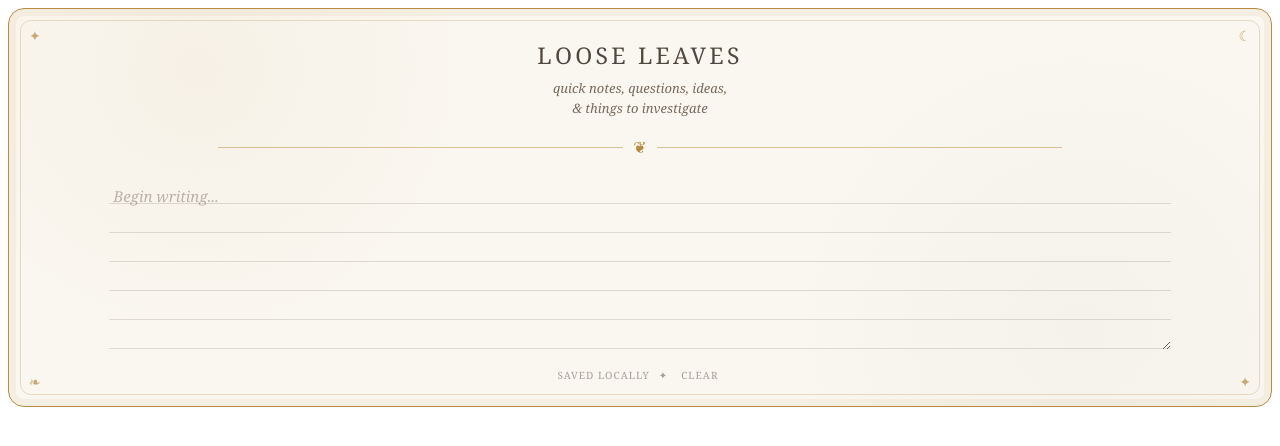
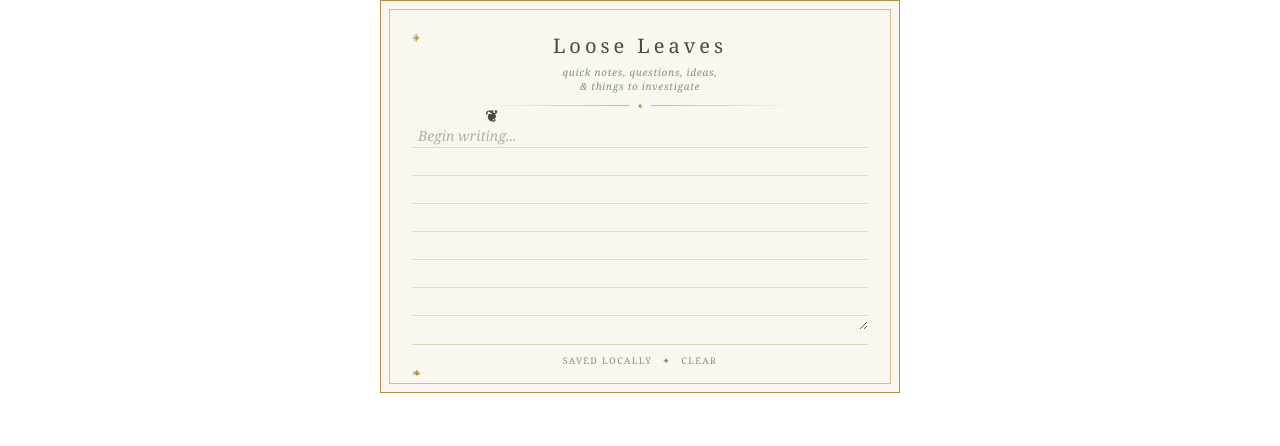
Before and after one commit to crystalroses44-ux/the-archive-widgets, a plain HTML site: page index.html in a window 1280 px wide. Drawn offline with Linux system fonts and the light colour scheme.

Commit message:
Update style.css

```diff
--- a/style.css
+++ b/style.css
@@ -2,186 +2,223 @@
   box-sizing: border-box;
 }
 
+html,
 body {
   margin: 0;
+  padding: 0;
+  width: 100%;
   background: transparent;
+}
+
+body {
   font-family: Georgia, "Times New Roman", serif;
+  color: #51483d;
 }
+
+/* MAIN CARD */
 
 .loose-leaves-widget {
   width: 100%;
+  max-width: 520px;
+  margin: 0 auto;
   padding: 8px;
-  background: transparent;
+  background: #faf7f0;
+  border: 1px solid #b68b45;
+  position: relative;
 }
 
 .inner-frame {
   position: relative;
-  padding: 30px 28px 22px;
-  background:
-    radial-gradient(circle at 15% 15%,
-      rgba(182, 139, 69, 0.06),
-      transparent 24%),
-    radial-gradient(circle at 85% 80%,
-      rgba(130, 144, 116, 0.05),
-      transparent 26%),
-    #faf7f0;
-  border: 1px solid #b68b45;
-  border-radius: 16px;
-  color: #51483d;
-  box-shadow:
-    inset 0 0 0 7px rgba(182, 139, 69, 0.08);
+  padding: 22px 22px 16px;
+  border: 1px solid rgba(182, 139, 69, 0.55);
+  background: #faf7f0;
 }
 
-.inner-frame::before {
-  content: "";
+/* CORNER ORNAMENTS */
+
+.corner {
   position: absolute;
-  inset: 11px;
-  border: 1px solid rgba(182, 139, 69, 0.28);
-  border-radius: 11px;
-  pointer-events: none;
+  color: #b68b45;
+  font-size: 11px;
+  line-height: 1;
+  opacity: 0.85;
 }
 
+.corner.top-left {
+  top: 8px;
+  left: 10px;
+}
+
+.corner.top-right {
+  top: 8px;
+  right: 10px;
+}
+
+.corner.bottom-left {
+  bottom: 8px;
+  left: 10px;
+}
+
+.corner.bottom-right {
+  bottom: 8px;
+  right: 10px;
+}
+
+/* HEADER */
+
 .title {
-  position: relative;
+  margin: 0;
   text-align: center;
-  text-transform: uppercase;
-  letter-spacing: 0.14em;
-  font-size: 23px;
+  font-size: 20px;
   font-weight: 500;
+  letter-spacing: 4px;
+  color: #51483d;
 }
 
 .subtitle {
-  position: relative;
+  margin: 6px 0 12px;
   text-align: center;
-  margin-top: 8px;
-  font-size: 13px;
-  line-height: 1.5;
+  font-size: 10px;
   font-style: italic;
-  color: #766a5d;
+  letter-spacing: 0.7px;
+  color: #829074;
 }
 
+/* DIVIDER */
+
 .divider {
+  width: 68%;
+  height: 1px;
+  margin: 0 auto 14px;
+  background: linear-gradient(
+    to right,
+    transparent,
+    rgba(182, 139, 69, 0.65),
+    transparent
+  );
   position: relative;
-  display: flex;
-  align-items: center;
-  gap: 10px;
-  width: 70%;
-  margin: 18px auto 17px;
-  color: #b68b45;
 }
 
-.divider span {
-  height: 1px;
-  flex: 1;
-  background: rgba(182, 139, 69, 0.5);
+.divider::after {
+  content: "✦";
+  position: absolute;
+  left: 50%;
+  top: 50%;
+  transform: translate(-50%, -52%);
+  padding: 0 7px;
+  background: #faf7f0;
+  color: #b68b45;
+  font-size: 8px;
 }
 
-.divider b {
-  font-size: 16px;
-  font-weight: normal;
-}
+/* WRITING AREA */
 
-/* NOTE AREA */
 textarea {
-  position: relative;
   display: block;
-  width: 88%;
-  min-height: 175px;
-  margin: 0 auto;
-  padding: 7px 4px;
+  width: 100%;
+  min-height: 210px;
   resize: vertical;
+
   border: none;
   outline: none;
+
+  padding: 2px 6px 4px;
+
+  font-family: Georgia, "Times New Roman", serif;
+  font-size: 14px;
+  line-height: 28px;
   color: #51483d;
-  font-family: Georgia, "Times New Roman", serif;
-  font-size: 15px;
-  line-height: 29px;
+
   background-color: transparent;
-  background-image:
-    repeating-linear-gradient(to bottom,
-      transparent 0,
-      transparent 28px,
-      rgba(81, 72, 61, 0.17) 28px,
-      rgba(81, 72, 61, 0.17) 29px);
+
+  background-image: repeating-linear-gradient(
+    to bottom,
+    transparent 0,
+    transparent 27px,
+    rgba(118, 147, 154, 0.28) 27px,
+    rgba(118, 147, 154, 0.28) 28px
+  );
+
+  caret-color: #70433f;
 }
 
 textarea::placeholder {
-  color: rgba(81, 72, 61, 0.38);
+  color: rgba(81, 72, 61, 0.42);
   font-style: italic;
 }
 
-textarea:focus {
-  background-color: rgba(255, 255, 255, 0.18);
+textarea::-webkit-scrollbar {
+  width: 6px;
+}
+
+textarea::-webkit-scrollbar-thumb {
+  background: rgba(182, 139, 69, 0.3);
+  border-radius: 10px;
 }
 
 /* FOOTER */
+
 .footer {
-  position: relative;
+  margin-top: 14px;
+  padding-top: 9px;
+
+  border-top: 1px solid rgba(182, 139, 69, 0.35);
+
   display: flex;
   justify-content: center;
   align-items: center;
-  gap: 9px;
-  margin-top: 16px;
-  font-size: 10px;
-  letter-spacing: 0.1em;
+  gap: 10px;
+
+  font-size: 9px;
+  letter-spacing: 1.4px;
+  color: #829074;
   text-transform: uppercase;
-  color: rgba(81, 72, 61, 0.5);
 }
 
-#clearNotes {
-  border: 0;
-  padding: 2px 4px;
+.footer button,
+#clear,
+.clear-button {
+  border: none;
   background: transparent;
-  color: inherit;
-  font: inherit;
-  letter-spacing: inherit;
-  text-transform: inherit;
+  padding: 0;
+
+  font-family: Georgia, "Times New Roman", serif;
+  font-size: 9px;
+  letter-spacing: 1.4px;
+  text-transform: uppercase;
+
+  color: #829074;
   cursor: pointer;
 }
 
-#clearNotes:hover {
+.footer button:hover,
+#clear:hover,
+.clear-button:hover {
   color: #70433f;
 }
 
-/* DECORATION */
-.corner {
-  position: absolute;
-  color: rgba(182, 139, 69, 0.72);
-  font-size: 14px;
-}
+/* MOBILE / NARROW NOTION COLUMNS */
 
-.corner-tl {
-  top: 17px;
-  left: 20px;
-}
+@media (max-width: 420px) {
+  .loose-leaves-widget {
+    padding: 6px;
+  }
 
-.corner-tr {
-  top: 17px;
-  right: 20px;
-}
-
-.corner-bl {
-  bottom: 15px;
-  left: 20px;
-}
-
-.corner-br {
-  bottom: 15px;
-  right: 20px;
-}
-
-@media (max-width: 500px) {
   .inner-frame {
-    padding: 27px 18px 21px;
+    padding: 20px 16px 14px;
   }
 
   .title {
-    font-size: 19px;
+    font-size: 18px;
+    letter-spacing: 3px;
+  }
+
+  .subtitle {
+    font-size: 9px;
   }
 
   textarea {
-    width: 92%;
-    min-height: 160px;
-    font-size: 14px;
+    min-height: 190px;
+    font-size: 13px;
   }
 }
```
